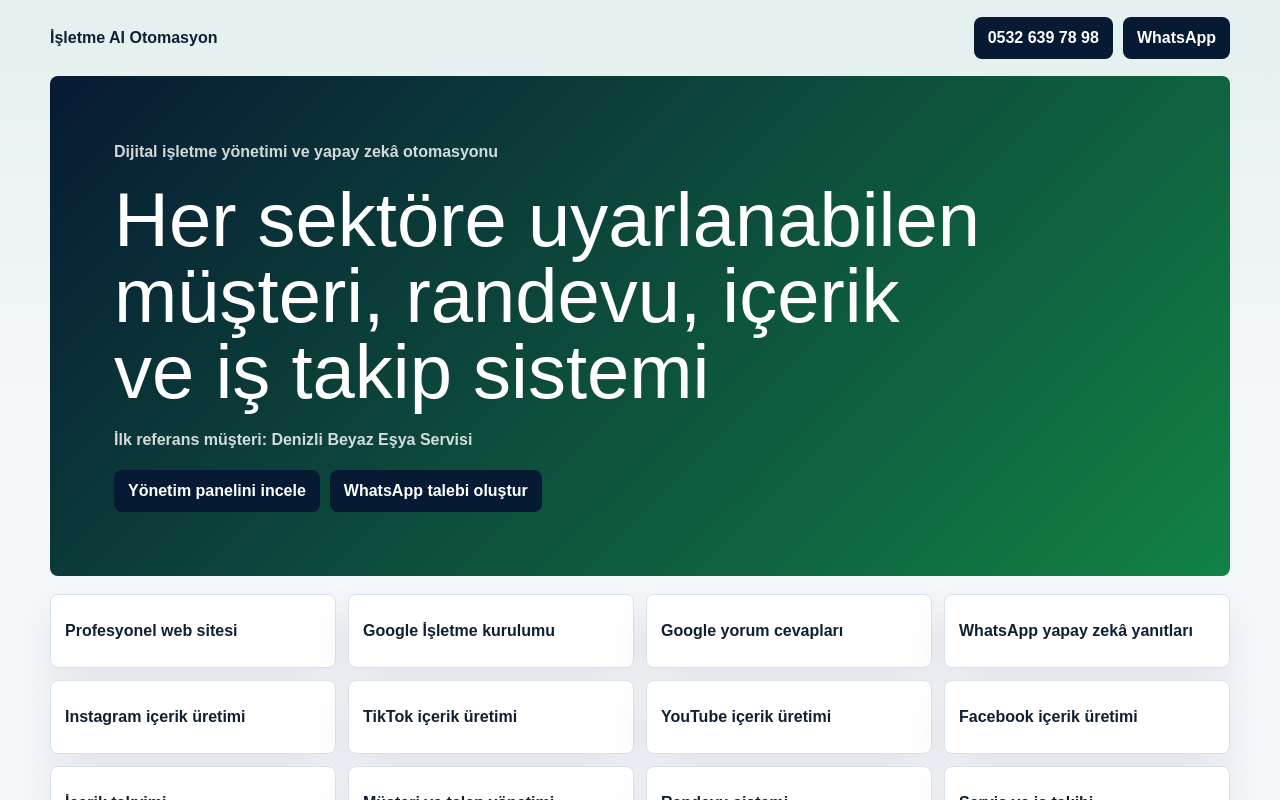
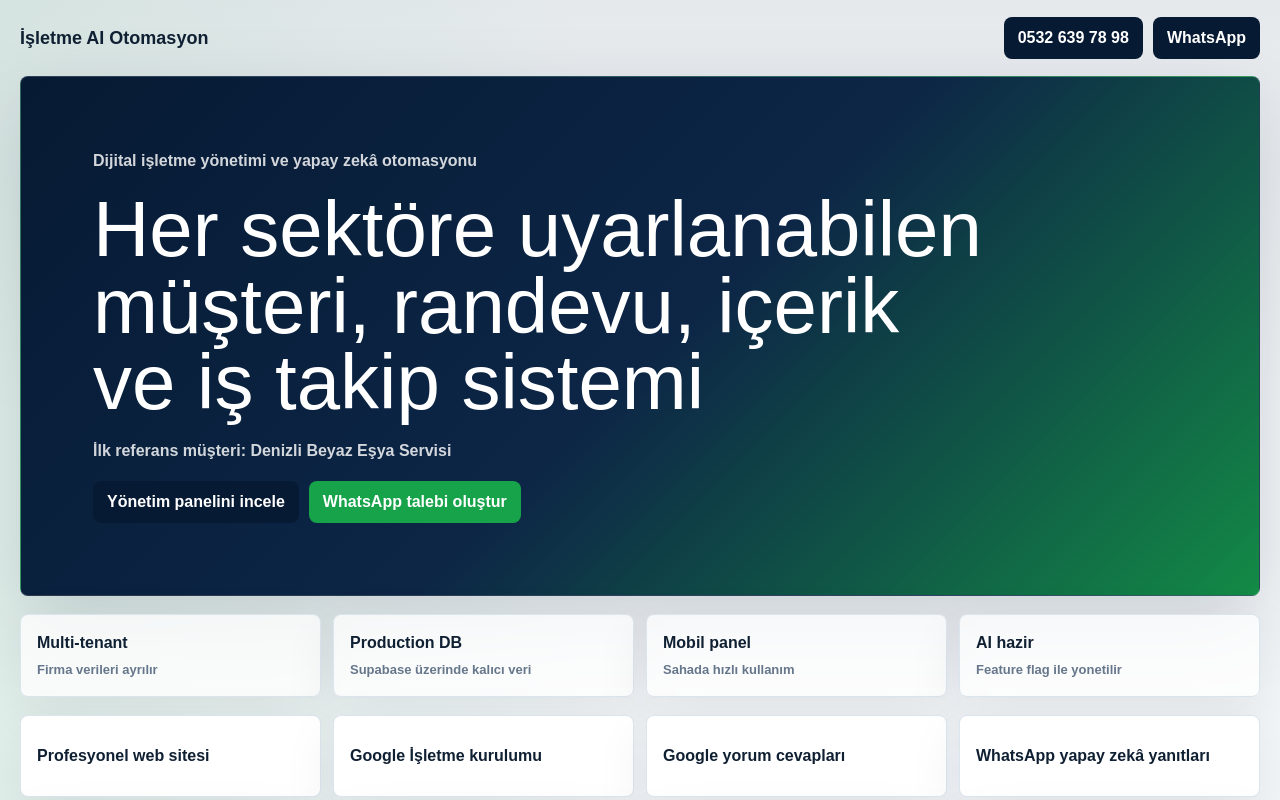
Before and after one commit to lazermix98/denizli-beyaz-esya, a Next.js app: page / in a window 1280 px wide. Shown: the top 800 px of the page. Built offline with nearby package versions, Linux system fonts and the light colour scheme.

Commit message:
Polish SaaS theme and admin presentation

```diff
--- a/app/globals.css
+++ b/app/globals.css
@@ -1,18 +1,26 @@
 @import "tailwindcss";
 
 :root {
-  --bg: #f5f7fb;
+  --bg: #f3f6f8;
   --panel: #ffffff;
-  --panel-2: #eef4f7;
+  --panel-2: #f7fafc;
   --navy: #071a33;
+  --navy-2: #0d2748;
   --green: #16a34a;
-  --line: #d8e2ea;
+  --green-2: #0f8a3c;
+  --line: #dbe5ee;
   --text: #102033;
-  --muted: #637186;
+  --muted: #66768b;
+  --shadow: 0 18px 55px rgba(7, 26, 51, .08);
+  --shadow-strong: 0 28px 80px rgba(7, 26, 51, .16);
 }
 
 * {
   box-sizing: border-box;
+}
+
+html {
+  min-width: 0;
 }
 
 body {
@@ -29,45 +37,71 @@ textarea {
   font: inherit;
 }
 
-button,
-a {
-  border-radius: 8px;
-}
-
 a {
   color: inherit;
   text-decoration: none;
 }
 
-button {
+button,
+.button-link,
+.site-nav a,
+.hero-actions a {
+  min-height: 42px;
+  display: inline-flex;
+  align-items: center;
+  justify-content: center;
+  gap: 8px;
   border: 0;
+  border-radius: 8px;
   background: var(--green);
   color: #fff;
   cursor: pointer;
   font-weight: 800;
-  min-height: 42px;
   padding: 0 14px;
+  transition: transform .16s ease, box-shadow .16s ease, background .16s ease;
+}
+
+button:hover,
+.button-link:hover,
+.site-nav a:hover,
+.hero-actions a:hover {
+  transform: translateY(-1px);
+  box-shadow: 0 14px 30px rgba(22, 163, 74, .18);
 }
 
 button:disabled {
   cursor: wait;
-  opacity: .65;
+  opacity: .58;
+  transform: none;
+  box-shadow: none;
 }
 
 input,
 select,
 textarea {
   width: 100%;
+  min-height: 44px;
   border: 1px solid var(--line);
   border-radius: 8px;
   background: #fff;
   color: var(--text);
-  padding: 12px;
+  padding: 12px 13px;
+  outline: none;
+  transition: border-color .16s ease, box-shadow .16s ease, background .16s ease;
+}
+
+input:focus,
+select:focus,
+textarea:focus {
+  border-color: rgba(22, 163, 74, .7);
+  box-shadow: 0 0 0 4px rgba(22, 163, 74, .12);
 }
 
 label {
   display: grid;
   gap: 7px;
+  color: var(--muted);
+  font-size: 13px;
   font-weight: 800;
 }
 
@@ -92,18 +126,18 @@ label {
   place-items: center;
   padding: 24px;
   background:
-    linear-gradient(135deg, rgba(7, 26, 51, .96), rgba(22, 163, 74, .82)),
-    #071a33;
+    radial-gradient(circle at 10% 10%, rgba(22, 163, 74, .22), transparent 28%),
+    linear-gradient(135deg, #071a33, #102d4f);
 }
 
 .setup-card {
   width: min(680px, 100%);
   display: grid;
   gap: 18px;
-  border: 1px solid rgba(255, 255, 255, .18);
+  border: 1px solid rgba(255, 255, 255, .22);
   border-radius: 8px;
-  background: #fff;
-  box-shadow: 0 28px 80px rgba(0, 0, 0, .26);
+  background: var(--panel);
+  box-shadow: var(--shadow-strong);
   padding: clamp(22px, 5vw, 42px);
 }
 
@@ -148,16 +182,6 @@ label {
   padding: 14px;
 }
 
-.setup-warning strong,
-.setup-status {
-  color: var(--navy);
-}
-
-.setup-status {
-  margin: 0;
-  font-weight: 800;
-}
-
 .spinner {
   width: 18px;
   height: 18px;
@@ -173,7 +197,10 @@ label {
 
 .app {
   min-height: 100vh;
-  background: linear-gradient(180deg, rgba(22, 163, 74, .08), transparent 420px), var(--bg);
+  background:
+    linear-gradient(180deg, rgba(7, 26, 51, .06), transparent 420px),
+    linear-gradient(90deg, rgba(22, 163, 74, .08), transparent 46%),
+    var(--bg);
 }
 
 .app.dark {
@@ -183,11 +210,13 @@ label {
   --line: #253a52;
   --text: #eef5ff;
   --muted: #9dafc4;
+  --shadow: 0 18px 55px rgba(0, 0, 0, .22);
+  --shadow-strong: 0 28px 80px rgba(0, 0, 0, .32);
 }
 
 .site,
 .admin-shell {
-  width: min(1180px, calc(100% - 28px));
+  width: min(1240px, calc(100% - 28px));
   margin: 0 auto;
 }
 
@@ -199,6 +228,10 @@ label {
   gap: 18px;
 }
 
+.site-nav > strong {
+  font-size: 18px;
+}
+
 .site-nav div,
 .hero-actions {
   display: flex;
@@ -207,32 +240,34 @@ label {
 }
 
 .site-nav a,
-.hero-actions a {
-  display: inline-flex;
-  align-items: center;
-  min-height: 42px;
-  padding: 0 14px;
+.hero-actions a:first-child {
   background: var(--navy);
-  color: #fff;
-  font-weight: 800;
+}
+
+.hero-actions a:last-child {
+  background: var(--green);
 }
 
 .hero {
-  min-height: 480px;
+  min-height: 520px;
   display: grid;
   align-content: center;
   gap: 18px;
   color: #fff;
+  border: 1px solid rgba(255, 255, 255, .14);
   border-radius: 8px;
-  padding: clamp(24px, 6vw, 64px);
-  background: linear-gradient(135deg, rgba(7, 26, 51, .95), rgba(22, 163, 74, .76)), #071a33;
+  padding: clamp(24px, 6vw, 72px);
+  background:
+    linear-gradient(135deg, rgba(7, 26, 51, .96), rgba(13, 39, 72, .92) 52%, rgba(22, 163, 74, .82)),
+    #071a33;
+  box-shadow: var(--shadow-strong);
 }
 
 .hero h1 {
-  max-width: 880px;
+  max-width: 900px;
   margin: 0;
-  font-size: clamp(36px, 7vw, 76px);
-  line-height: 1;
+  font-size: clamp(38px, 7vw, 78px);
+  line-height: .98;
   letter-spacing: 0;
 }
 
@@ -243,10 +278,41 @@ label {
   font-weight: 800;
 }
 
+.trust-strip,
+.service-grid,
+.kpis,
+.insight-grid {
+  display: grid;
+  gap: 12px;
+}
+
+.trust-strip {
+  grid-template-columns: repeat(4, minmax(0, 1fr));
+  margin: 18px 0;
+}
+
+.trust-strip article {
+  border: 1px solid var(--line);
+  border-radius: 8px;
+  background: rgba(255, 255, 255, .78);
+  box-shadow: var(--shadow);
+  padding: 16px;
+}
+
+.trust-strip strong,
+.trust-strip span {
+  display: block;
+}
+
+.trust-strip span {
+  margin-top: 5px;
+  color: var(--muted);
+  font-size: 13px;
+  font-weight: 800;
+}
+
 .service-grid {
-  display: grid;
   grid-template-columns: repeat(4, minmax(0, 1fr));
-  gap: 12px;
   margin: 18px 0;
 }
 
@@ -255,27 +321,29 @@ label {
 .login-card,
 .card,
 .list,
-.kpis article {
+.kpis article,
+.insight-grid article,
+.action-strip {
   border: 1px solid var(--line);
   border-radius: 8px;
   background: var(--panel);
-  box-shadow: 0 18px 44px rgba(7, 26, 51, .08);
+  box-shadow: var(--shadow);
 }
 
 .service-grid article {
-  min-height: 74px;
+  min-height: 82px;
   display: grid;
   align-items: center;
-  padding: 14px;
-  font-weight: 800;
+  padding: 16px;
+  font-weight: 900;
 }
 
 .public-form,
 .login-card,
 .card {
   display: grid;
-  gap: 14px;
-  padding: 20px;
+  gap: 16px;
+  padding: clamp(18px, 3vw, 26px);
   margin: 18px 0;
 }
 
@@ -289,21 +357,89 @@ label {
   padding: 20px 0 42px;
 }
 
+.admin-topbar {
+  position: sticky;
+  top: 0;
+  z-index: 10;
+  min-height: 70px;
+  margin-bottom: 16px;
+  border: 1px solid rgba(219, 229, 238, .76);
+  border-radius: 8px;
+  background: rgba(255, 255, 255, .82);
+  backdrop-filter: blur(14px);
+  padding: 0 14px;
+  box-shadow: var(--shadow);
+}
+
+.dark .admin-topbar {
+  background: rgba(16, 29, 47, .86);
+}
+
+.topbar-title {
+  display: grid;
+  gap: 3px;
+}
+
+.topbar-title span {
+  width: fit-content;
+  border-radius: 999px;
+  background: rgba(22, 163, 74, .12);
+  color: var(--green);
+  font-size: 12px;
+  font-weight: 900;
+  padding: 4px 8px;
+}
+
 .panel-layout {
   display: grid;
-  grid-template-columns: 240px minmax(0, 1fr);
+  grid-template-columns: 270px minmax(0, 1fr);
   gap: 18px;
 }
 
 .sidebar {
   position: sticky;
-  top: 16px;
+  top: 98px;
   align-self: start;
   display: grid;
-  gap: 10px;
+  gap: 14px;
+  border: 1px solid rgba(255, 255, 255, .1);
   border-radius: 8px;
   padding: 14px;
-  background: var(--navy);
+  background: linear-gradient(180deg, var(--navy), #081427);
+  box-shadow: var(--shadow-strong);
+}
+
+.sidebar-brand {
+  display: flex;
+  align-items: center;
+  gap: 10px;
+  color: #fff;
+  padding: 8px 6px 14px;
+  border-bottom: 1px solid rgba(255, 255, 255, .12);
+}
+
+.sidebar-brand small {
+  display: block;
+  margin-top: 3px;
+  color: rgba(255, 255, 255, .6);
+  font-weight: 800;
+}
+
+.brand-mark {
+  width: 42px;
+  height: 42px;
+  display: grid;
+  place-items: center;
+  border-radius: 8px;
+  background: var(--green);
+  color: #fff;
+  font-weight: 900;
+}
+
+.nav-group,
+.sidebar-actions {
+  display: grid;
+  gap: 8px;
 }
 
 .sidebar button,
@@ -313,9 +449,11 @@ label {
   color: #fff;
   display: inline-flex;
   align-items: center;
+  justify-content: flex-start;
   min-height: 42px;
   padding: 0 14px;
   font-weight: 800;
+  box-shadow: none;
 }
 
 .sidebar button.active,
@@ -327,27 +465,93 @@ label {
   min-width: 0;
 }
 
-.kpis {
-  display: grid;
-  grid-template-columns: repeat(5, minmax(0, 1fr));
-  gap: 12px;
-  margin-bottom: 18px;
+.dashboard-hero {
+  display: flex;
+  justify-content: space-between;
+  gap: 18px;
+  align-items: stretch;
+  margin-bottom: 14px;
+  border: 1px solid var(--line);
+  border-radius: 8px;
+  background:
+    linear-gradient(135deg, rgba(7, 26, 51, .96), rgba(13, 39, 72, .9)),
+    var(--navy);
+  color: #fff;
+  padding: clamp(18px, 3vw, 28px);
+  box-shadow: var(--shadow-strong);
 }
 
-.kpis article {
+.dashboard-hero h1,
+.dashboard-hero p {
+  margin: 0;
+}
+
+.dashboard-hero h1 {
+  margin-top: 8px;
+  font-size: clamp(28px, 4vw, 44px);
+  line-height: 1;
+}
+
+.dashboard-hero span,
+.dashboard-hero p {
+  color: rgba(255, 255, 255, .72);
+  font-weight: 800;
+}
+
+.hero-metric {
+  min-width: 220px;
+  display: grid;
+  align-content: center;
+  border: 1px solid rgba(255, 255, 255, .14);
+  border-radius: 8px;
+  background: rgba(255, 255, 255, .08);
   padding: 16px;
 }
 
-.kpis span {
+.hero-metric strong {
+  margin-top: 8px;
+  font-size: 30px;
+}
+
+.kpis {
+  grid-template-columns: repeat(5, minmax(0, 1fr));
+  margin-bottom: 14px;
+}
+
+.kpis article,
+.insight-grid article {
+  padding: 16px;
+}
+
+.kpis span,
+.insight-grid span {
   display: block;
   color: var(--muted);
-  font-weight: 800;
+  font-size: 12px;
+  font-weight: 900;
+  text-transform: uppercase;
 }
 
 .kpis strong {
   display: block;
   margin-top: 8px;
-  font-size: 26px;
+  font-size: 28px;
+}
+
+.insight-grid {
+  grid-template-columns: repeat(3, minmax(0, 1fr));
+  margin-bottom: 14px;
+}
+
+.insight-grid strong {
+  display: block;
+  margin-top: 8px;
+  font-size: 18px;
+}
+
+.insight-grid p {
+  margin: 8px 0 0;
+  color: var(--muted);
 }
 
 .list {
@@ -356,16 +560,44 @@ label {
   padding: 14px;
 }
 
-.list h3,
-.card h2 {
+.section-heading {
+  display: flex;
+  justify-content: space-between;
+  align-items: flex-start;
+  gap: 12px;
+}
+
+.section-heading h2,
+.section-heading h3 {
   margin: 0;
 }
 
+.section-heading span {
+  color: var(--muted);
+  font-size: 12px;
+  font-weight: 900;
+}
+
 .list p {
+  position: relative;
   margin: 0;
-  border-top: 1px solid var(--line);
-  padding-top: 10px;
-  color: var(--muted);
+  border: 1px solid var(--line);
+  border-radius: 8px;
+  background: var(--panel-2);
+  padding: 12px 12px 12px 36px;
+  color: var(--text);
+  font-weight: 800;
+}
+
+.list p::before {
+  content: "";
+  position: absolute;
+  left: 14px;
+  top: 18px;
+  width: 8px;
+  height: 8px;
+  border-radius: 99px;
+  background: var(--green);
 }
 
 .empty-state {
@@ -379,7 +611,7 @@ label {
 }
 
 .skeleton-list span {
-  height: 42px;
+  height: 46px;
   border-radius: 8px;
   background: linear-gradient(90deg, var(--panel-2), rgba(22, 163, 74, .12), var(--panel-2));
   background-size: 220% 100%;
@@ -456,6 +688,21 @@ output {
   white-space: pre-wrap;
 }
 
+.action-strip {
+  display: flex;
+  justify-content: space-between;
+  align-items: center;
+  gap: 14px;
+  padding: 14px;
+}
+
+.action-strip p {
+  margin: 4px 0 0;
+  color: var(--muted);
+  font-size: 13px;
+  font-weight: 800;
+}
+
 .status {
   position: fixed;
   left: 16px;
@@ -470,14 +717,18 @@ output {
   color: var(--green);
   padding: 14px 16px;
   font-weight: 900;
-  box-shadow: 0 18px 44px rgba(7, 26, 51, .12);
+  box-shadow: var(--shadow);
 }
 
-@media (max-width: 900px) {
+@media (max-width: 1020px) {
+  .trust-strip,
   .service-grid,
   .kpis,
-  .panel-layout,
-  .form-grid {
+  .insight-grid {
+    grid-template-columns: repeat(2, minmax(0, 1fr));
+  }
+
+  .panel-layout {
     grid-template-columns: 1fr;
   }
 
@@ -485,10 +736,61 @@ output {
     position: static;
   }
 
+  .nav-group {
+    grid-template-columns: repeat(2, minmax(0, 1fr));
+  }
+}
+
+@media (max-width: 680px) {
+  .site,
+  .admin-shell {
+    width: min(100% - 20px, 1240px);
+  }
+
   .site-nav {
     align-items: flex-start;
     flex-direction: column;
-    padding: 16px 0;
+    padding: 14px 0;
+  }
+
+  .site-nav div,
+  .hero-actions,
+  .action-strip,
+  .dashboard-hero {
+    width: 100%;
+    flex-direction: column;
+  }
+
+  .site-nav a,
+  .hero-actions a,
+  .button-link,
+  .action-strip button {
+    width: 100%;
+  }
+
+  .hero {
+    min-height: 440px;
+  }
+
+  .trust-strip,
+  .service-grid,
+  .kpis,
+  .insight-grid,
+  .form-grid,
+  .nav-group {
+    grid-template-columns: 1fr;
+  }
+
+  .admin-topbar {
+    position: static;
+  }
+
+  .hero-metric {
+    min-width: 0;
+  }
+
+  .section-heading {
+    flex-direction: column;
   }
 }
 
@@ -497,5 +799,6 @@ output {
   .spinner {
     animation: none;
     scroll-behavior: auto;
+    transition: none;
   }
 }
--- a/components/layout/AdminTopbar.tsx
+++ b/components/layout/AdminTopbar.tsx
@@ -3,7 +3,10 @@ import { companySettings } from "../../features/settings/company";
 export function AdminTopbar() {
   return (
     <nav className="site-nav admin-topbar">
-      <strong>{companySettings.productName}</strong>
+      <div className="topbar-title">
+        <span>Production</span>
+        <strong>{companySettings.referenceCompany}</strong>
+      </div>
       <div>
         <a href={`tel:${companySettings.phoneTel}`}>{companySettings.phoneDisplay}</a>
         <a href={companySettings.whatsappUrl} target="_blank" rel="noreferrer">WhatsApp</a>
--- a/components/public/PublicHome.tsx
+++ b/components/public/PublicHome.tsx
@@ -33,7 +33,7 @@ export function PublicHome() {
   }
 
   return (
-    <main className="app">
+    <main className="app public-app">
       <section className="site">
         <nav className="site-nav">
           <strong>{companySettings.productName}</strong>
@@ -51,11 +51,20 @@ export function PublicHome() {
             <a href={companySettings.whatsappUrl} target="_blank" rel="noreferrer">WhatsApp talebi oluştur</a>
           </div>
         </header>
+        <section className="trust-strip" aria-label="Ürün kapsamı">
+          <article><strong>Multi-tenant</strong><span>Firma verileri ayrılır</span></article>
+          <article><strong>Production DB</strong><span>Supabase üzerinde kalıcı veri</span></article>
+          <article><strong>Mobil panel</strong><span>Sahada hızlı kullanım</span></article>
+          <article><strong>AI hazir</strong><span>Feature flag ile yonetilir</span></article>
+        </section>
         <section className="service-grid">
           {services.map((service) => <article key={service}>{service}</article>)}
         </section>
         <form className="public-form" onSubmit={submitPublicRequest}>
-          <h2>Müşteri talep formu</h2>
+          <div className="section-heading">
+            <h2>Müşteri talep formu</h2>
+            <span>Supabase kaydı aktif</span>
+          </div>
           <div className="form-grid">
             <label>Ad Soyad<input required minLength={3} value={publicForm.fullName} onChange={(e) => setPublicForm({ ...publicForm, fullName: e.target.value })} /></label>
             <label>Telefon<input required pattern="0?5[0-9]{9}" value={publicForm.phone} onChange={(e) => setPublicForm({ ...publicForm, phone: e.target.value })} /></label>
```
Also changed, not shown: components/dashboard/DashboardPanel.tsx (+28 -0 lines), components/layout/AdminNavigation.tsx (+12 -0 lines), components/shared/RecordList.tsx (+8 -2 lines), components/whatsapp/WhatsAppTemplatesPanel.tsx (+18 -3 lines), 1 other file (tests, documents, lock files or other folders).
